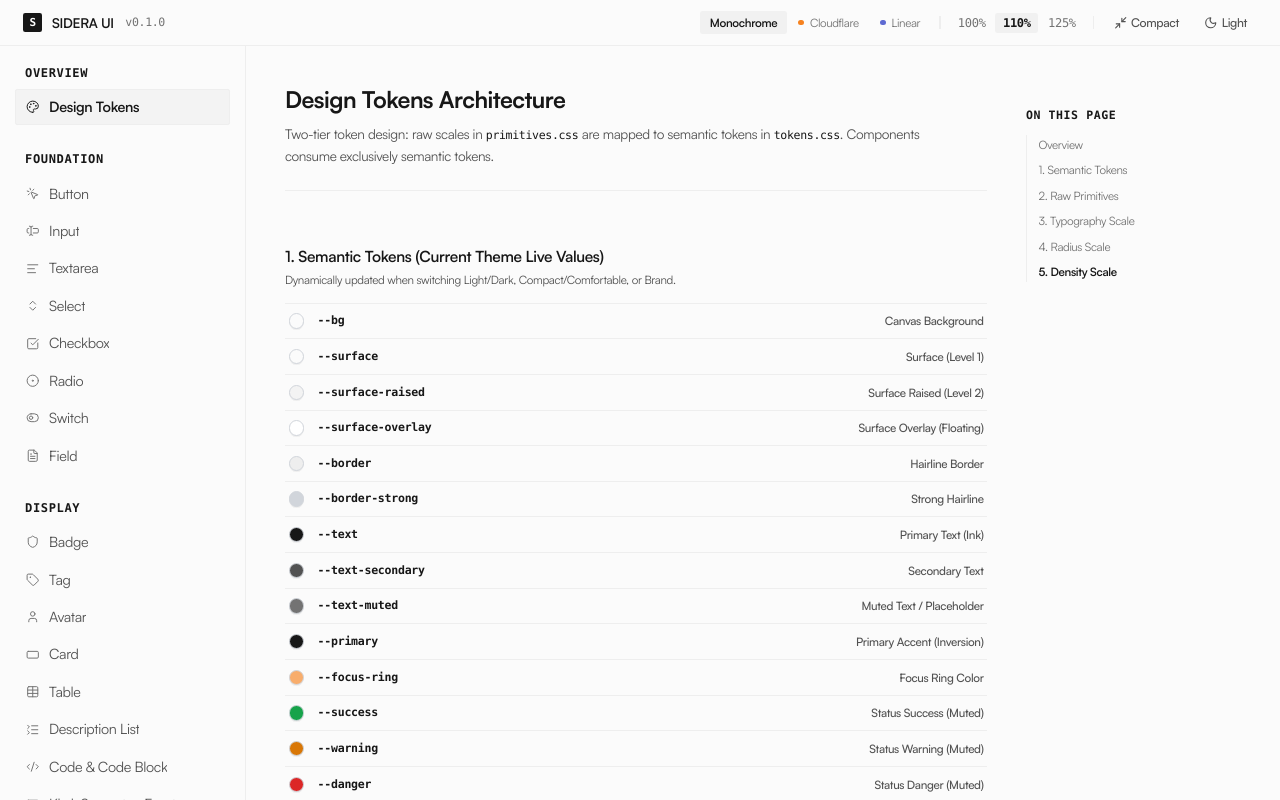
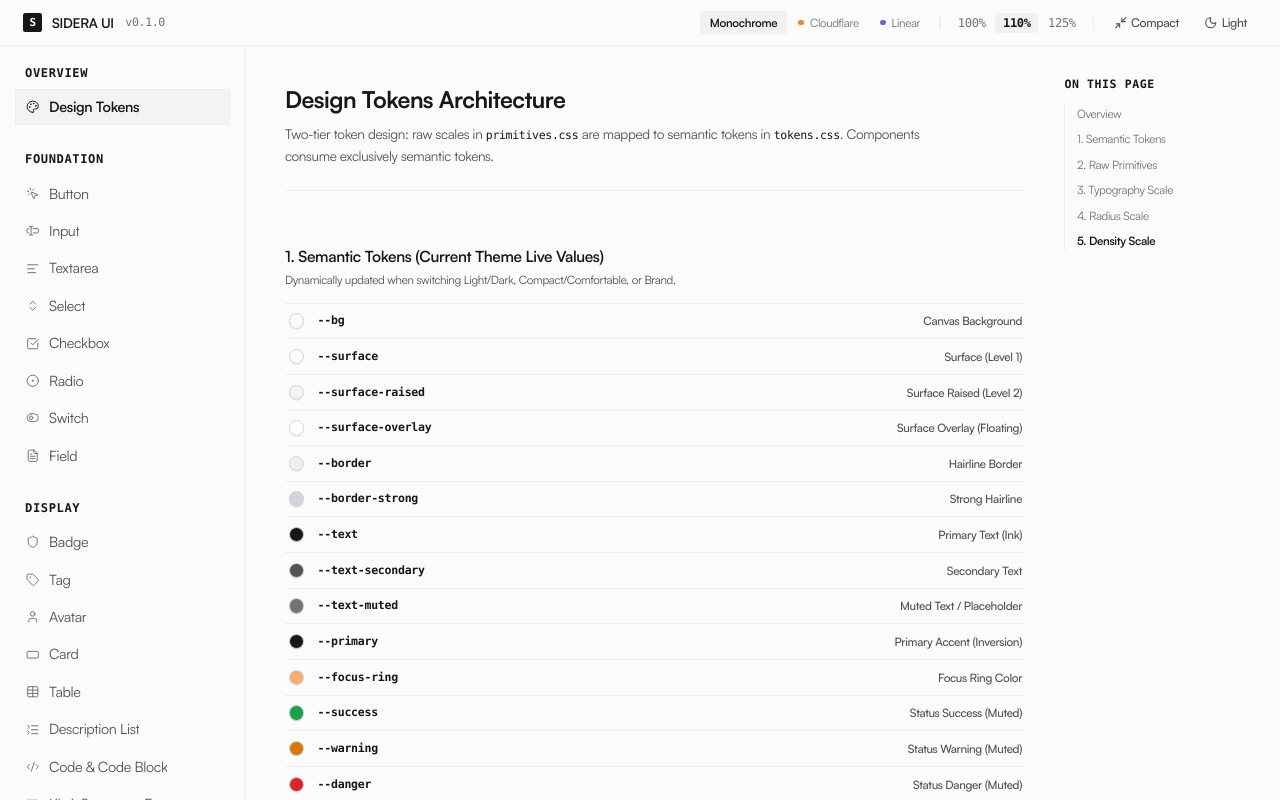
Before and after one commit to ryandaaa/sidera-ui, a React (Vite) app: page / in a window 1280 px wide. Shown: the top 800 px of the page. Built offline with nearby package versions, Linux system fonts and the light colour scheme.

Commit message:
fix(layout): anchor TableOfContents to workspace layout to prevent being pushed up on scroll

```diff
--- a/src/App.tsx
+++ b/src/App.tsx
@@ -30,6 +30,7 @@ import { BreadcrumbPaginationPreview } from './showcase/previews/BreadcrumbPagin
 import { CommandSearchPreview } from './showcase/previews/CommandSearchPreview'
 import { LayoutPreview } from './showcase/previews/LayoutPreview'
 import { ToastProvider } from './components/ui/Toast'
+import { TocProvider, TableOfContents } from './showcase/TableOfContents'
 
 export default function App() {
   // 1. Theme State (Default: dark, persisted in localStorage)
@@ -110,6 +111,7 @@ export default function App() {
 
   return (
     <ToastProvider>
+      <TocProvider>
         <div className="min-h-screen bg-[var(--bg)] text-[var(--text)] flex flex-col font-sans select-text">
           {/* Top Bar with Brand, Zoom, Density, and Theme Toggles */}
           <TopBar
@@ -123,7 +125,7 @@ export default function App() {
             onZoomChange={setZoom}
           />
 
-        {/* Main Workspace: Left Sidebar + Right Content Area */}
+          {/* Main Workspace: Left Sidebar + Center Content Area + Right TOC */}
           <div className="flex-1 flex w-full items-start">
             <Sidebar currentRoute={route} onRouteChange={handleRouteChange} />
 
@@ -157,8 +159,12 @@ export default function App() {
               {route === 'command-search' && <CommandSearchPreview />}
               {route === 'layout' && <LayoutPreview />}
             </main>
+
+            {/* Persistent Right Table of Contents (Anchored to workspace, never pushed up) */}
+            <TableOfContents />
           </div>
         </div>
+      </TocProvider>
     </ToastProvider>
   )
 }
--- a/src/showcase/ComponentDoc.tsx
+++ b/src/showcase/ComponentDoc.tsx
@@ -1,7 +1,7 @@
 import * as React from 'react'
 import { Copy, Check } from 'lucide-react'
 import { Button } from '@/components/ui/Button'
-import { TableOfContents, type TocItem } from './TableOfContents'
+import { useToc, type TocItem } from './TableOfContents'
 
 export interface PropSpec {
   name: string
@@ -45,11 +45,10 @@ export function ComponentDoc({
   ]
 
   const activeToc = tocItems || defaultToc
+  useToc(activeToc)
 
   return (
-    <div className="flex w-full items-start justify-between gap-10">
-      {/* Center Main Documentation */}
-      <div className="flex-1 min-w-0 max-w-4xl space-y-10 text-left">
+    <div className="w-full max-w-4xl space-y-10 text-left">
       {/* Component Header / Overview */}
       <div id="overview" className="space-y-2 border-b border-[var(--border)] pb-5 scroll-mt-20">
         <div className="flex items-baseline gap-3">
@@ -142,9 +141,5 @@ export function ComponentDoc({
         </section>
       )}
     </div>
-
-      {/* Right Column: Sticky Table of Contents */}
-      <TableOfContents items={activeToc} />
-    </div>
   )
 }
--- a/src/showcase/TableOfContents.tsx
+++ b/src/showcase/TableOfContents.tsx
@@ -6,11 +6,44 @@ export interface TocItem {
   level?: number
 }
 
-export interface TableOfContentsProps {
-  items: TocItem[]
+interface TocContextType {
+  tocItems: TocItem[]
+  setTocItems: (items: TocItem[]) => void
 }
 
-export function TableOfContents({ items }: TableOfContentsProps) {
+const TocContext = React.createContext<TocContextType>({
+  tocItems: [],
+  setTocItems: () => {},
+})
+
+export function TocProvider({ children }: { children: React.ReactNode }) {
+  const [tocItems, setTocItems] = React.useState<TocItem[]>([])
+  return (
+    <TocContext.Provider value={{ tocItems, setTocItems }}>
+      {children}
+    </TocContext.Provider>
+  )
+}
+
+export function useToc(items?: TocItem[]) {
+  const { setTocItems } = React.useContext(TocContext)
+
+  React.useEffect(() => {
+    if (items && items.length > 0) {
+      setTocItems(items)
+      return () => setTocItems([])
+    }
+  }, [items, setTocItems])
+}
+
+export interface TableOfContentsProps {
+  items?: TocItem[]
+}
+
+export function TableOfContents({ items: propItems }: TableOfContentsProps) {
+  const { tocItems: contextItems } = React.useContext(TocContext)
+  const items = propItems || contextItems
+
   const [activeId, setActiveId] = React.useState<string>(items[0]?.id || '')
   const isManualClickRef = React.useRef(false)
   const timeoutRef = React.useRef<number | undefined>(undefined)
@@ -82,7 +115,7 @@ export function TableOfContents({ items }: TableOfContentsProps) {
   if (items.length === 0) return null
 
   return (
-    <nav className="w-56 shrink-0 hidden xl:block sticky top-12 h-[calc(100vh-48px)] overflow-y-auto py-6 pr-4 select-none">
+    <nav className="w-56 shrink-0 hidden xl:block sticky top-12 h-[calc(100vh-48px)] overflow-y-auto py-8 pr-6 select-none">
       <div className="space-y-3">
         <h4 className="text-xs font-mono font-semibold uppercase tracking-wider text-[var(--text)]">
           On this page
--- a/src/showcase/TokensPage.tsx
+++ b/src/showcase/TokensPage.tsx
@@ -1,4 +1,4 @@
-import { TableOfContents, type TocItem } from './TableOfContents'
+import { useToc, type TocItem } from './TableOfContents'
 
 interface TokenSwatch {
   token: string
@@ -63,10 +63,10 @@ const tokensToc: TocItem[] = [
 ]
 
 export function TokensPage() {
+  useToc(tokensToc)
+
   return (
-    <div className="flex w-full items-start justify-between gap-10">
-      {/* Center Documentation Content */}
-      <div className="flex-1 min-w-0 max-w-4xl space-y-14 text-left">
+    <div className="w-full max-w-4xl space-y-14 text-left">
         {/* Intro */}
         <div id="overview" className="space-y-2 border-b border-[var(--border)] pb-6 scroll-mt-20">
           <h1 className="text-2xl font-bold tracking-tight text-[var(--text)]">
@@ -259,10 +259,6 @@ export function TokensPage() {
             ))}
           </div>
         </section>
-      </div>
-
-      {/* Right Column: Sticky Table of Contents */}
-      <TableOfContents items={tokensToc} />
     </div>
   )
 }
```
Lines whose indentation alone changed are shown as unchanged.
